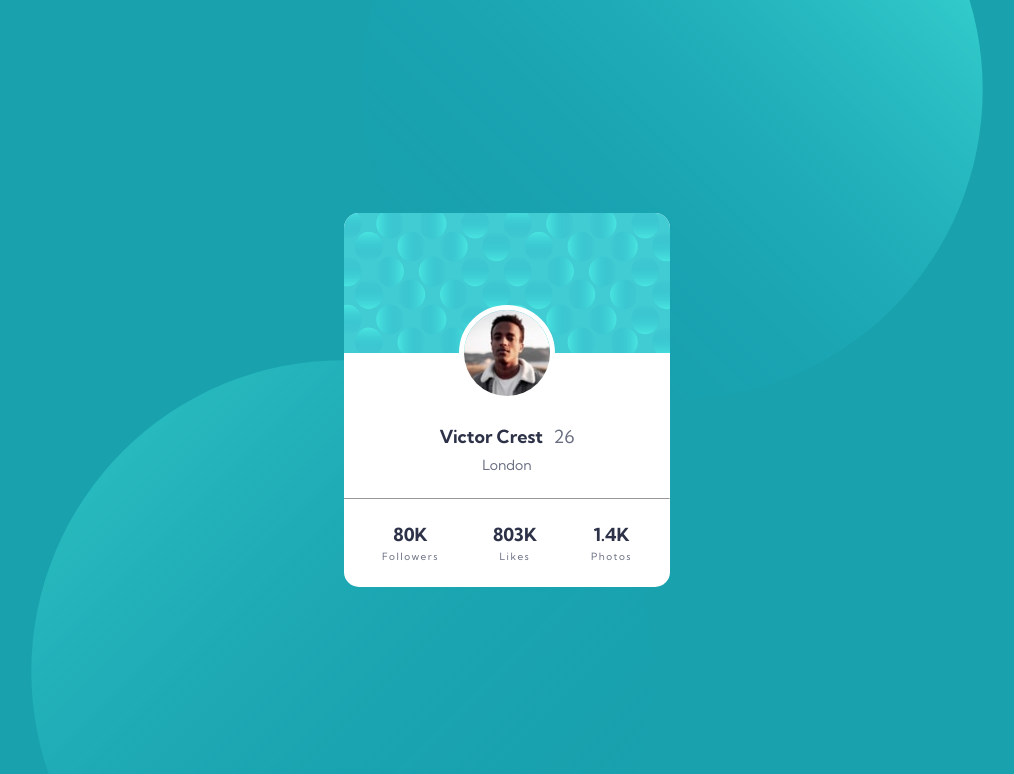
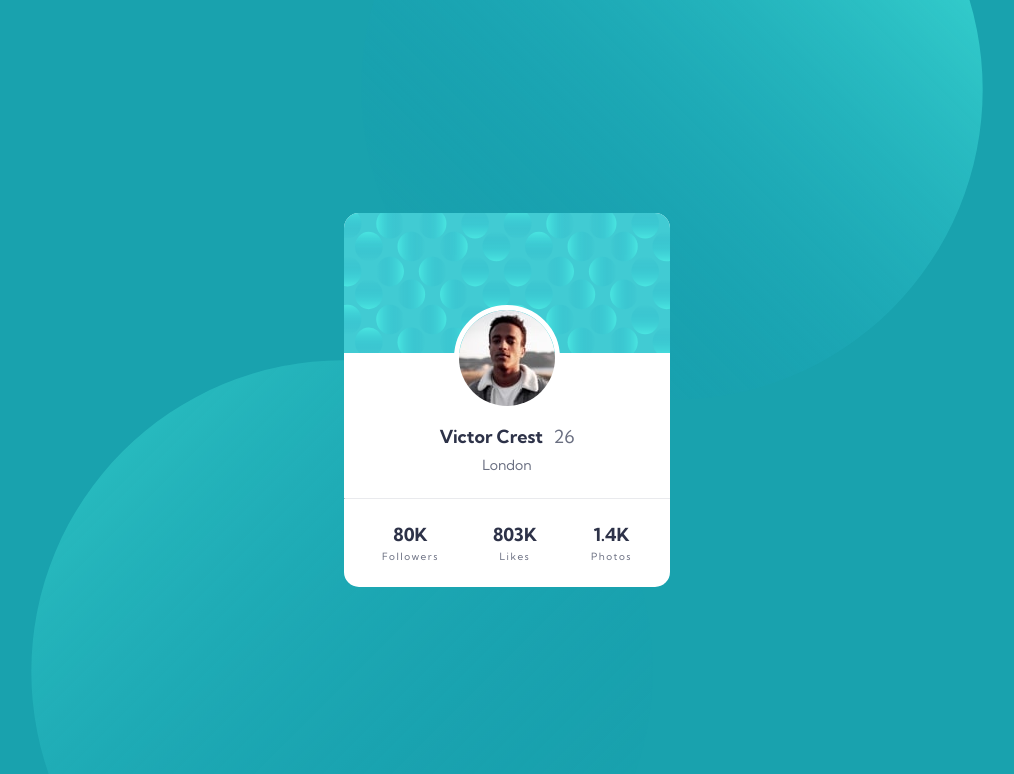
Before and after one commit to asdiAdi/fem-profile-card-component, a website built with Vite: page index.html in a window 1280 px wide. Shown: the whole page, without its empty margins (133-1147 px from the left). Built offline with nearby package versions, Linux system fonts and the light colour scheme.

Commit message:
style update

```diff
--- a/style.css
+++ b/style.css
@@ -25,7 +25,6 @@ body {
   justify-content: center;
   align-items: center;
   background-color: var(--dark-cyan);
-  overflow: hidden;
 }
 
 .bg {
@@ -66,6 +65,7 @@ body {
 
 .card__avatar {
   max-width: 6rem;
+  box-sizing: content-box;
   border: 0.3125rem solid white;
   border-radius: 50%;
   top: 5.75rem;
@@ -97,11 +97,10 @@ body {
 }
 
 .card__divider {
-  color: green;
   width: 100%;
   position: absolute;
   bottom: 5.5rem;
-  border-bottom: none;
+  border-top: none;
   border-color: hsl(225, 10%, 92%);
 }
 
```
